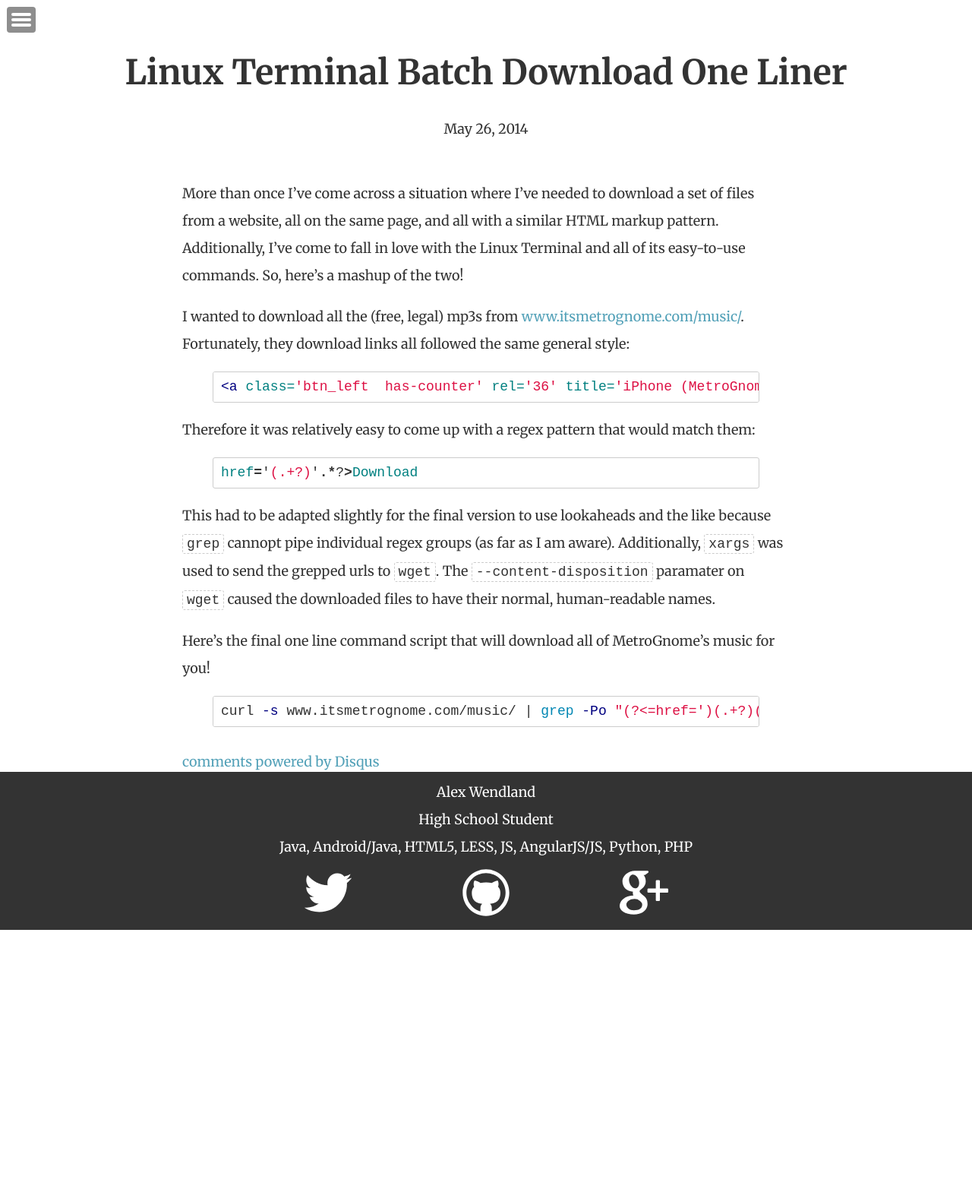
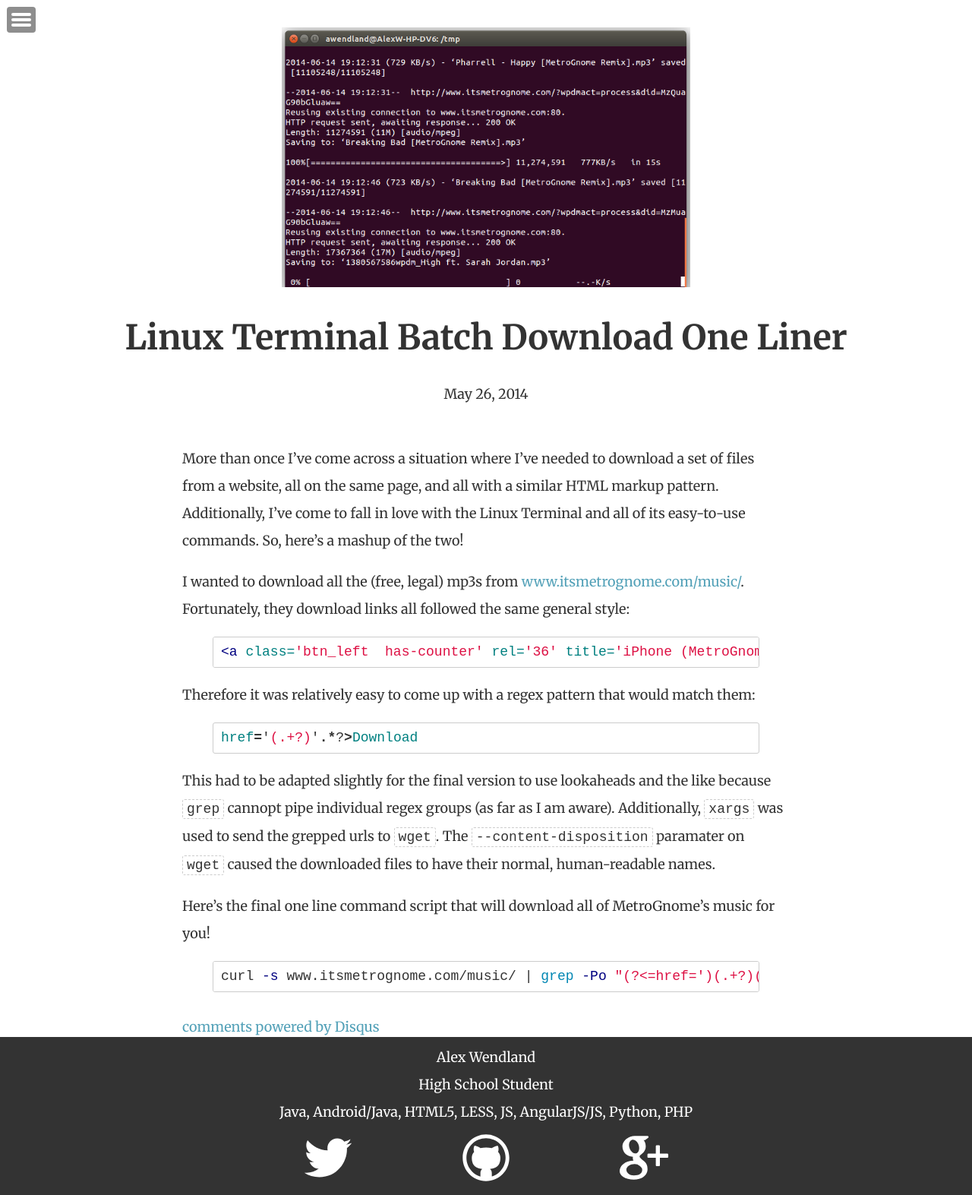
Before and after one commit to awendland/blog, a Jekyll site: the page built from _posts/2014-05-26-linux-terminal-one-line-batch-download.markdown, in a window 1280 px wide. Shown: the whole page at 76% size. Built offline with Jekyll 4.4.1, drawn with Linux system fonts in a browser that asks for light colours; nearby versions of some CDN libraries; Markdown is read by kramdown in place of the engine named in the settings; comment, search, counter and statistics services are not loaded.

Commit message:
Added post image to One Line music downloader

```diff
--- a/_posts/2014-05-26-linux-terminal-one-line-batch-download.markdown
+++ b/_posts/2014-05-26-linux-terminal-one-line-batch-download.markdown
@@ -2,6 +2,7 @@
 layout: post
 title:  "Linux Terminal Batch Download One Liner"
 date:   2014-05-26 17:11:16
+featureimg: "posts/2014-05-26_terminal-output.png"
 ---
 
 More than once I've come across a situation where I've needed to download a set of files from a website, all on the same page, and all with a similar HTML markup pattern. Additionally, I've come to fall in love with the Linux Terminal and all of its easy-to-use commands. So, here's a mashup of the two!<!--break-->
```
Also changed, not shown: img/posts/2014-05-26_terminal-output.png (added).
